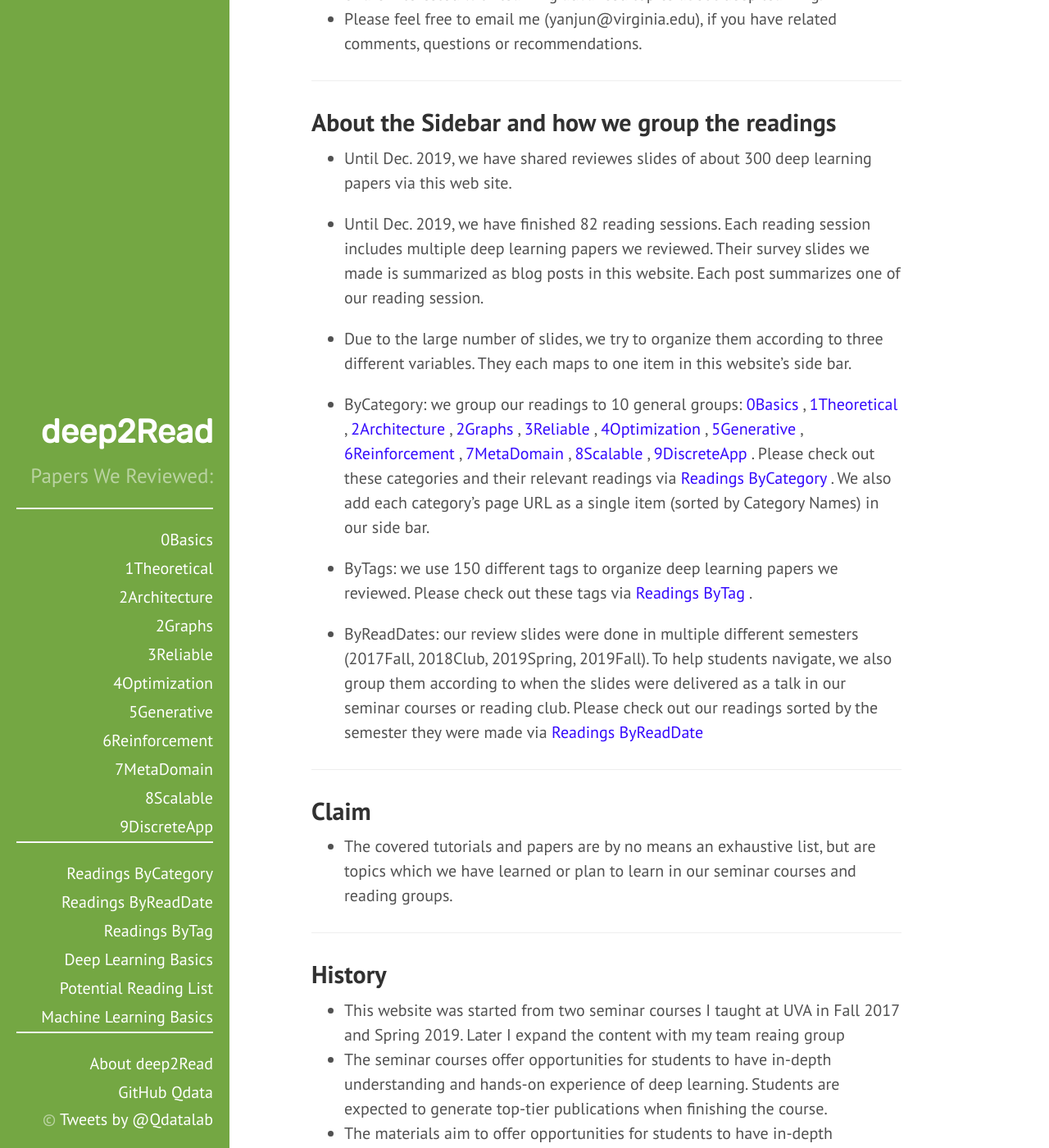
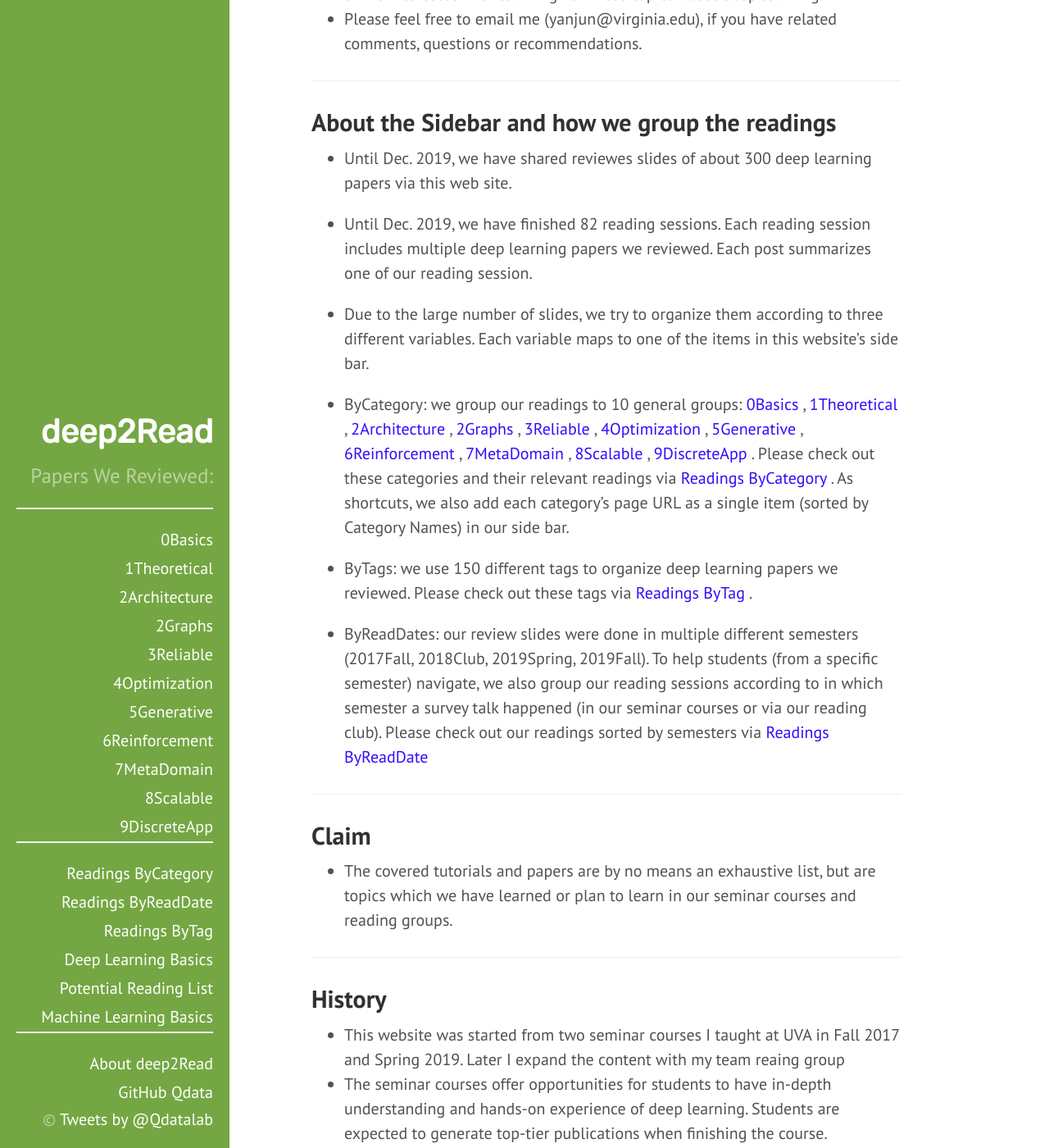
Before and after one commit to QData/deep2Read, a Jekyll site: the page built from index.md, in a window 1280 px wide and 1400 px high, scrolled down 698 px. Shown: the whole window at 82% size. Built offline with Jekyll 4.4.1, drawn with Linux system fonts in a browser that asks for light colours.

Commit message:
Update index.md
again some typos.

```diff
--- a/index.md
+++ b/index.md
@@ -30,16 +30,17 @@ when you find my typos or have comments. The covered materials are by no means a
 
 + Until Dec. 2019, we have shared reviewes slides of about 300 deep learning papers via this web site.
 
-+ Until Dec. 2019, we have finished  {{ site.posts | size }} reading sessions. Each reading session includes multiple deep learning papers we reviewed. Their survey slides we made is summarized as blog posts in this website. Each post summarizes one of our reading session.
++ Until Dec. 2019, we have finished  {{ site.posts | size }} reading sessions. Each reading session includes multiple deep learning papers we reviewed. Each post summarizes one of our reading session.
 
-+ Due to the large number of slides, we try to organize them according to three different variables. They each maps to one item in this website's side bar.
++ Due to the large number of slides, we try to organize them according to three different variables. Each variable maps to one of the items in this website's side bar.
 
-+ ByCategory: we group our readings to 10 general groups:  [0Basics]({{ site.baseurl }}/0Basics/) , [1Theoretical]({{ site.baseurl }}/1Theoretical/) , [2Architecture]({{ site.baseurl }}/2Architecture/) , [2Graphs]({{ site.baseurl }}/2Graphs/) , [3Reliable]({{ site.baseurl }}/3Reliable/) , [4Optimization]({{ site.baseurl }}/4Optimization/) , [5Generative]({{ site.baseurl }}/5Generative/) , [6Reinforcement]({{ site.baseurl }}/6Reinforcement/) , [7MetaDomain]({{ site.baseurl }}/7MetaDomain/) , [8Scalable]({{ site.baseurl }}/8Scalable/) , [9DiscreteApp]({{ site.baseurl }}/9DiscreteApp/)  . Please check out these categories and their relevant readings via [Readings ByCategory]({{ site.baseurl }}/aReadingsIndexByCategory/) . We also add each category's page URL as a single item (sorted by Category Names) in our side bar.
++ ByCategory: we group our readings to 10 general groups:  [0Basics]({{ site.baseurl }}/0Basics/) , [1Theoretical]({{ site.baseurl }}/1Theoretical/) , [2Architecture]({{ site.baseurl }}/2Architecture/) , [2Graphs]({{ site.baseurl }}/2Graphs/) , [3Reliable]({{ site.baseurl }}/3Reliable/) , [4Optimization]({{ site.baseurl }}/4Optimization/) , [5Generative]({{ site.baseurl }}/5Generative/) , [6Reinforcement]({{ site.baseurl }}/6Reinforcement/) , [7MetaDomain]({{ site.baseurl }}/7MetaDomain/) , [8Scalable]({{ site.baseurl }}/8Scalable/) , [9DiscreteApp]({{ site.baseurl }}/9DiscreteApp/)  . Please check out these categories and their relevant readings via [Readings ByCategory]({{ site.baseurl }}/aReadingsIndexByCategory/) . As shortcuts, we also add each category's page URL as a single item (sorted by Category Names) in our side bar.
 
 
 + ByTags: we use 150 different tags to organize deep learning papers we reviewed. Please check out these tags via [Readings ByTag]({{ site.baseurl }}/aReadingsIndexByTags/) .
 
-+ ByReadDates: our review slides were done in multiple different semesters (2017Fall, 2018Club, 2019Spring, 2019Fall). To help students navigate, we also group them according to when the slides were  delivered as a talk in our seminar courses or reading club. Please check out our readings sorted by the semester they were made via [Readings ByReadDate]({{ site.baseurl }}/aReadingsIndexByDate/)
+
++ ByReadDates: our review slides were done in multiple different semesters (2017Fall, 2018Club, 2019Spring, 2019Fall). To help students (from a specific semester) navigate, we also group our reading sessions according to in which semester a survey talk happened (in our seminar courses or via our reading club). Please check out our readings sorted by semesters via [Readings ByReadDate]({{ site.baseurl }}/aReadingsIndexByDate/)
 
 
 <hr>
```
